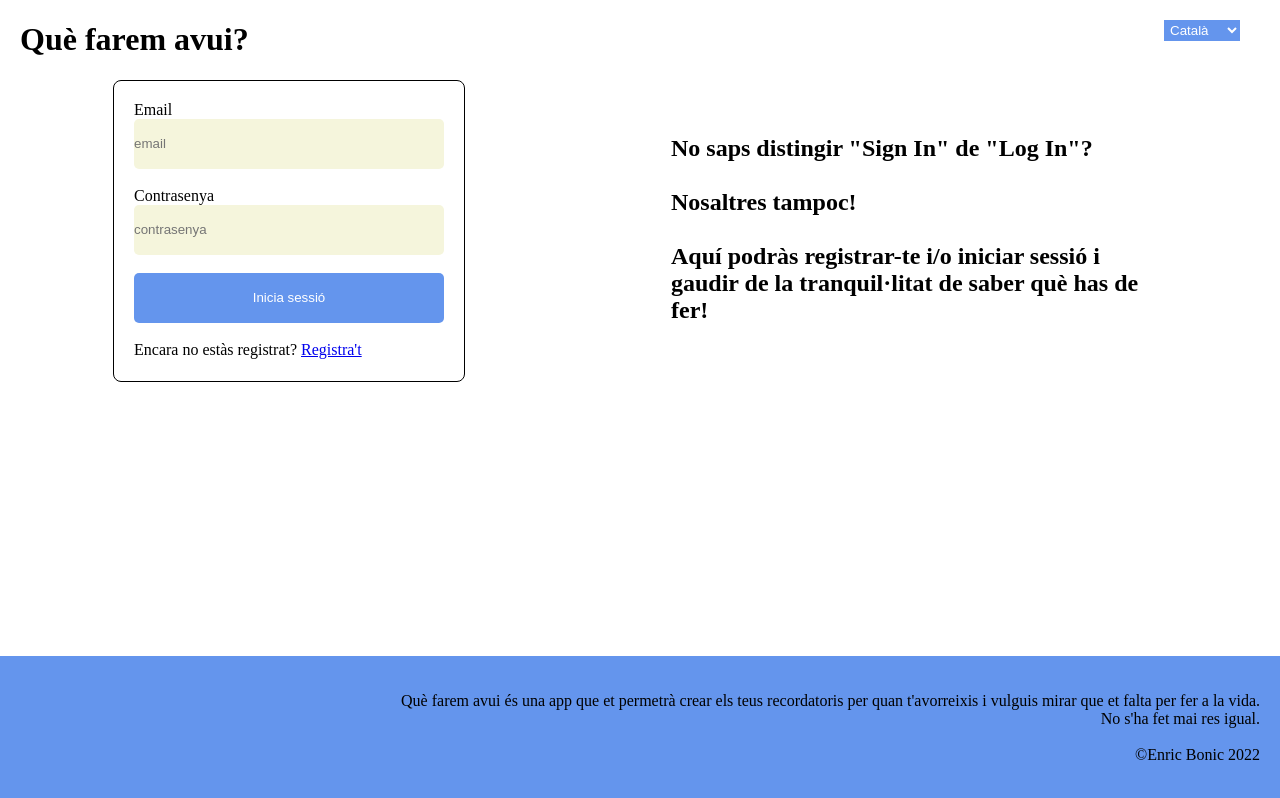
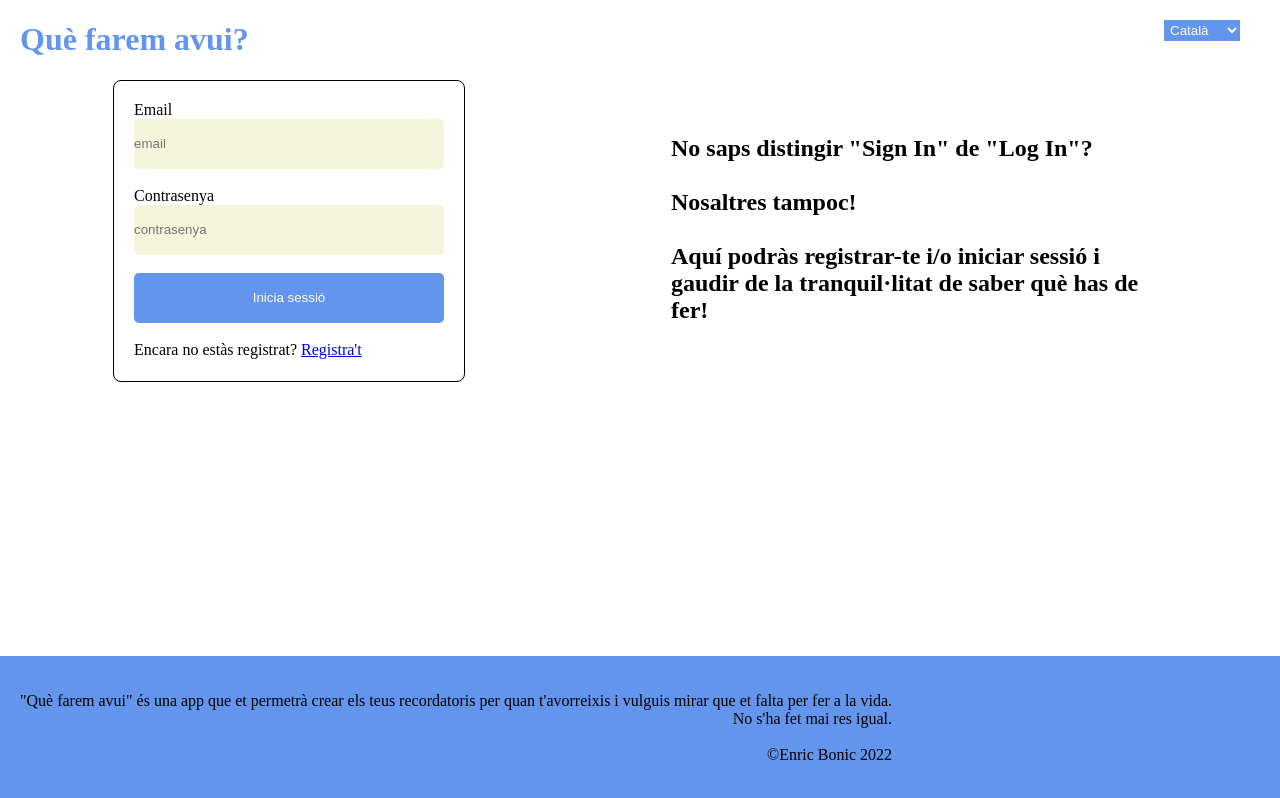
Before and after one commit to enricbonic/final-project, a Vue app: page /#/auth/login in a window 1280 px wide. Built offline with nearby package versions, Linux system fonts and the light colour scheme; no server answers.

Commit message:
text decoration

```diff
--- a/src/components/Footer.vue
+++ b/src/components/Footer.vue
@@ -1,6 +1,6 @@
 <template>
 <div class="footer">
-    <p>Què farem avui és una app que et permetrà
+    <p>"Què farem avui" és una app que et permetrà
         crear els teus recordatoris per quan t'avorreixis i vulguis
         mirar que et falta per fer a la vida.
         <br> No s'ha fet mai res igual.
@@ -13,10 +13,10 @@
 </script>
 <style scoped>
 .footer{
-background-color: cornflowerblue;
-padding: 20px;
-position: relative;
-text-align: end;
+    display: flex;
+    background-color: cornflowerblue;
+    padding: 20px;
+    text-align: end;
 }
 @media (max-width: 620px){
  p{
--- a/src/components/MainTasks.vue
+++ b/src/components/MainTasks.vue
@@ -103,8 +103,6 @@ const deleteTask = async () => {
 </script>
 
 <style>
-.topCard{
-}
 .categoria{
   position: absolute;
   top: 5px;
@@ -125,8 +123,17 @@ option{
   display: flex;
   border-radius: 8px;
 }
-.cardDone>div>div>.titol{
+.cardDone>div>div>div>.titol{
   text-decoration: line-through;
+}
+.cardDone>div>div>.descripcio{
+  text-decoration: line-through;
+}
+.cardDone>div>div>div>.titol:hover{
+  text-decoration: underline;
+}
+.cardDone>div>div>.descripcio:hover{
+  text-decoration: underline;
 }
 .card {
   background: linear-gradient(rgb(255, 255, 0), rgb(172, 172, 12));
--- a/src/views/Auth.vue
+++ b/src/views/Auth.vue
@@ -21,6 +21,7 @@
 i gaudir de la tranquil·litat de saber què has de fer!</h2>
 </div>
 </div>
+<br>
     <Footer></Footer>
 </div>
 </template>
@@ -61,6 +62,9 @@ h2{
     align-items: center;
     margin-left: 20px;
 }
+h1{
+    color: cornflowerblue;
+}
 .authFlex>h2{
     width: 40%;
 }
--- a/src/views/Home.vue
+++ b/src/views/Home.vue
@@ -30,6 +30,7 @@
     </div>
   </section>
 </template>
+
 <script setup>
 import { ref, computed } from "vue";
 import { useRouter } from "vue-router";
@@ -44,12 +45,12 @@ const password = ref("");
 const taskStore = useTaskStore();
 
 const tasks = computed(() => {
-  if (filtered.value == 'all') {
+  if (filtered.value === 'all') {
     return taskStore.task;
-  } else if (filtered.value == 'done'){
-  return taskStore.task.filter(task => task.isCreated == true)
-  } else if (filtered.value == 'unfinished'){
-  return taskStore.task.filter(task => task.isCreated == false)
+  } else if (filtered.value === 'done'){
+  return taskStore.task.filter(task => task.isCreated === true)
+  } else if (filtered.value === 'unfinished'){
+  return taskStore.task.filter(task => task.isCreated === false)
   }
 })
 const filtered = ref('all')
```
Also changed, not shown: 25 other files (tests, documents, lock files or other folders).
